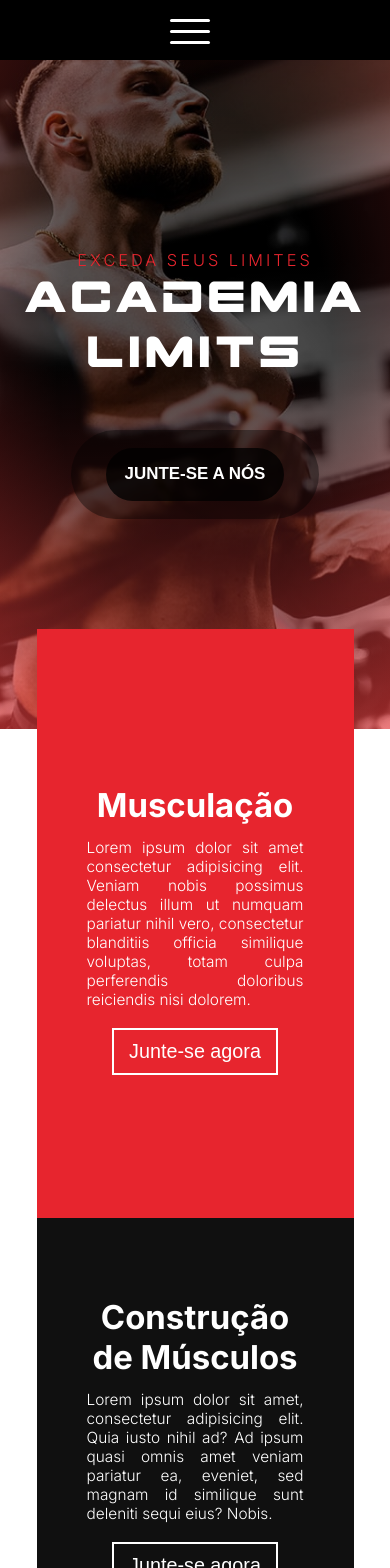
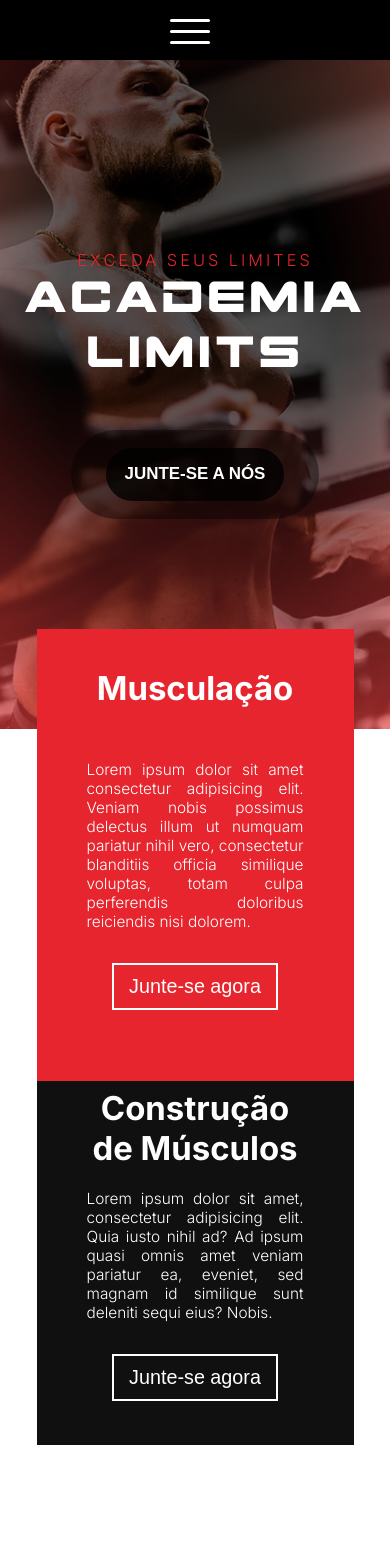
Before and after one commit to ViniUme/LimitsGym, a Next.js app: page / in a window 390 px wide. Shown: the top 1568 px of the page. After the commit the page ends 1445 px from the top, so only its background shows below. Built offline with nearby package versions, Linux system fonts and the light colour scheme.

Commit message:
Adjusted align

```diff
--- a/src/styles/gym_class.module.scss
+++ b/src/styles/gym_class.module.scss
@@ -7,7 +7,7 @@
 
     .body, .muscle{
         display: grid;
-        grid-template-rows: 1fr 1fr 1fr;
+        grid-template-rows: 0.6fr 1fr 0.7fr;
         width: calc(30vw + 100px);
         padding: 0 50px;
         z-index: 2;
@@ -25,6 +25,7 @@
         }
 
         .link_join{
+            margin-top: 20px;
             font-size: 1em;
 
             .button_join{
@@ -32,7 +33,6 @@
                 color: #fff;
                 border: 2px #fff solid;
                 font-size: 0.9em;
-                margin: 3% 0;
                 padding: 10px 15px;
                 cursor: pointer;
                 transition: 250ms ease-in-out;
@@ -67,6 +67,10 @@
         .body, .muscle{
             text-align: center;
 
+            .title{
+                align-self: center;
+            }
+
             .description{
                 text-align: justify;
             }
```
